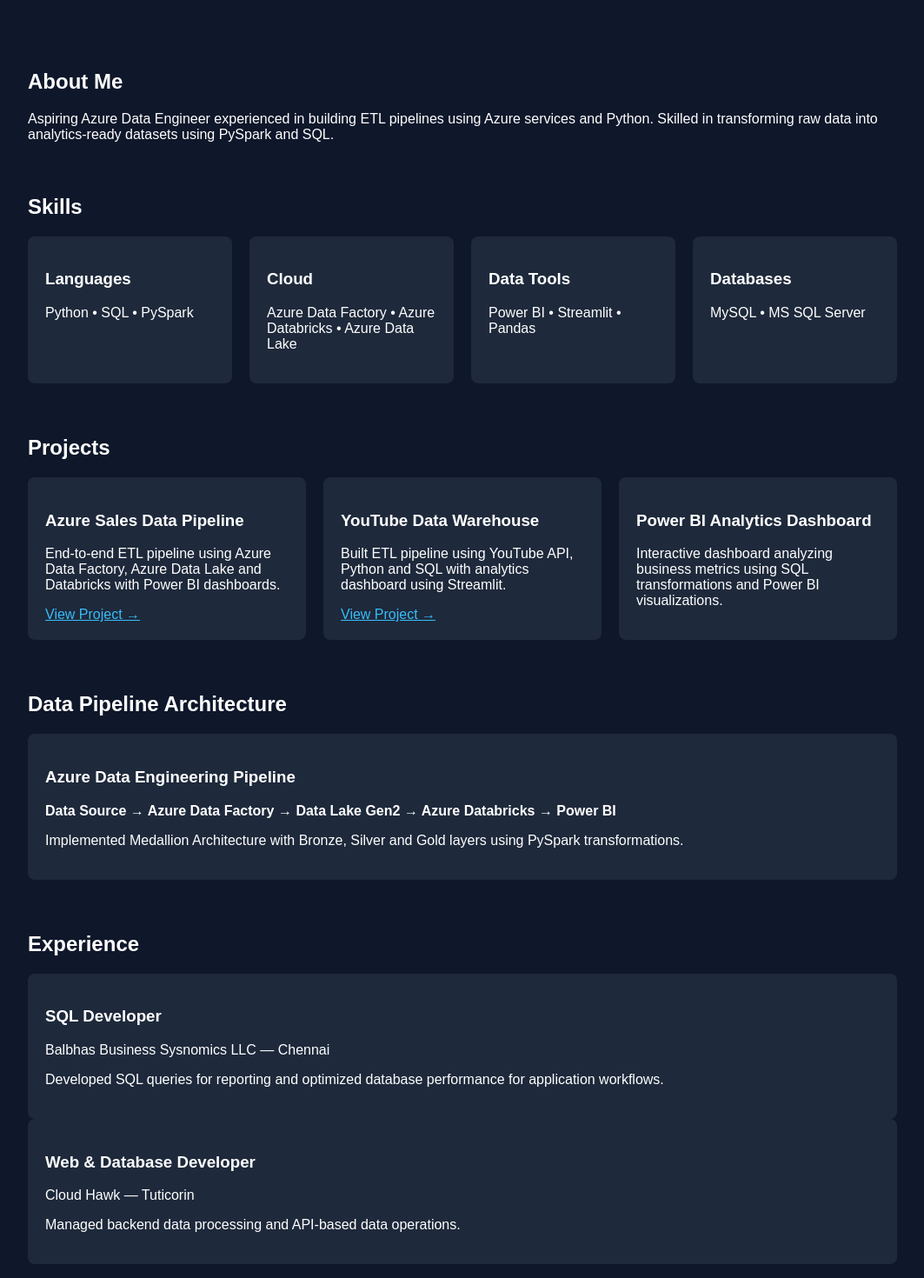
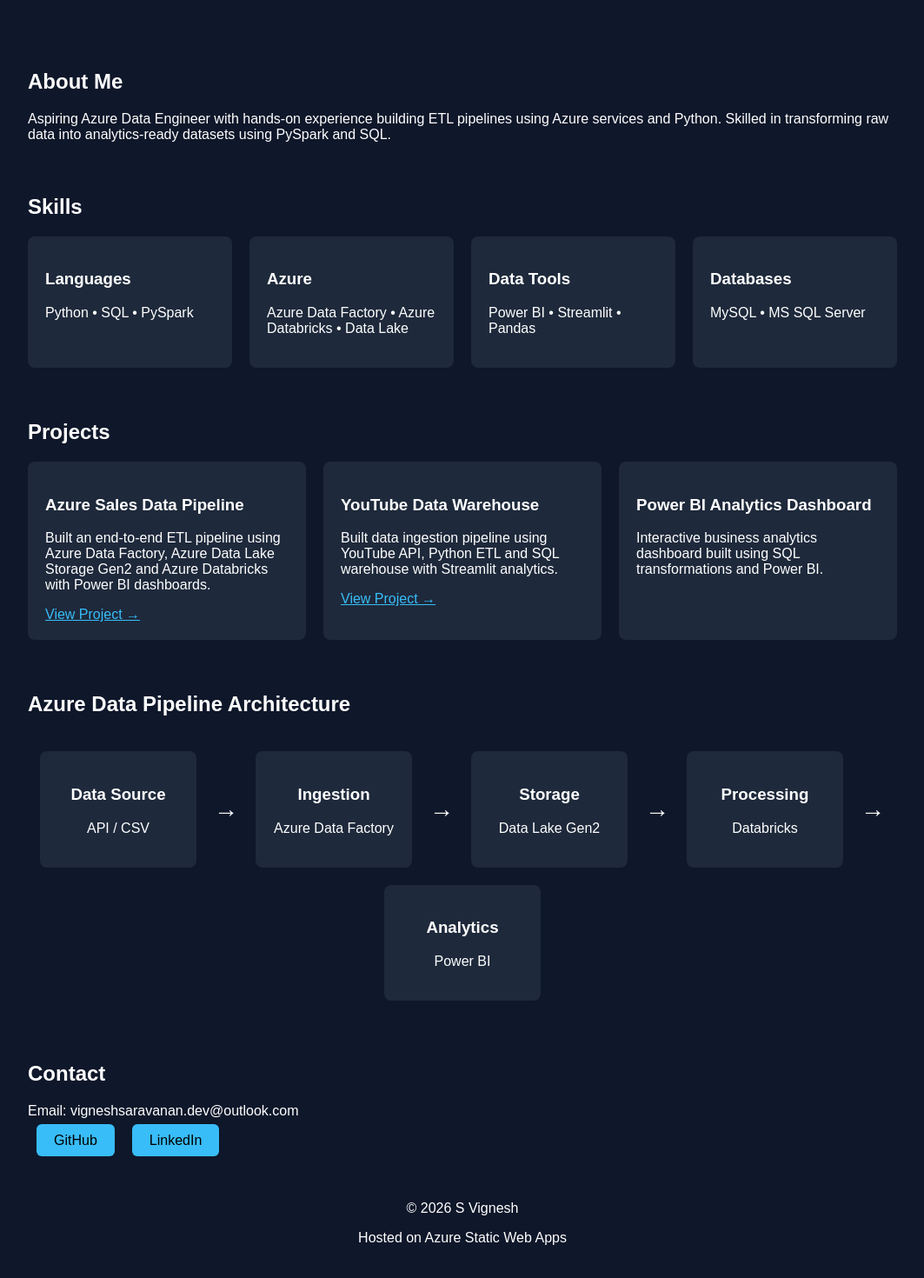
Before and after one commit to Vigneshs9899/data-engineer-portfolio, a React (Create React App) app: page / in a window 1280 px wide. Shown: the part 360-1830 px from the top of the page at 87% size, without its empty margins (108-1171 px from the left). Built offline with nearby package versions, Linux system fonts and the light colour scheme.

Commit message:
Final portfolio upgrade

```diff
--- a/src/App.js
+++ b/src/App.js
@@ -4,12 +4,11 @@
   return (
     <div className="container">
 
-      {/* Navbar */}
+      {/* NAVBAR */}
       <motion.nav
         className="navbar"
         initial={{ opacity: 0 }}
         animate={{ opacity: 1 }}
-        transition={{ duration: 1 }}
       >
         <h2>S Vignesh</h2>
 
@@ -17,15 +16,16 @@
           <a href="#about">About</a>
           <a href="#skills">Skills</a>
           <a href="#projects">Projects</a>
-          <a href="#architecture">Architecture</a>
+          <a href="#pipeline">Pipeline</a>
           <a href="#contact">Contact</a>
         </div>
       </motion.nav>
 
-      {/* Hero */}
+
+      {/* HERO */}
       <motion.header
         className="hero"
-        initial={{ opacity: 0, y: -40 }}
+        initial={{ opacity: 0, y: -50 }}
         animate={{ opacity: 1, y: 0 }}
         transition={{ duration: 1 }}
       >
@@ -43,28 +43,26 @@
         </div>
       </motion.header>
 
-      {/* About */}
+
+      {/* ABOUT */}
       <motion.section
         id="about"
-        initial={{ opacity: 0, y: 40 }}
-        whileInView={{ opacity: 1, y: 0 }}
-        transition={{ duration: 0.8 }}
+        initial={{ opacity: 0 }}
+        whileInView={{ opacity: 1 }}
       >
         <h2>About Me</h2>
 
         <p>
-          Aspiring Azure Data Engineer experienced in building ETL pipelines
-          using Azure services and Python. Skilled in transforming raw data
-          into analytics-ready datasets using PySpark and SQL.
+          Aspiring Azure Data Engineer with hands-on experience building
+          ETL pipelines using Azure services and Python.
+          Skilled in transforming raw data into analytics-ready datasets
+          using PySpark and SQL.
         </p>
       </motion.section>
 
-      {/* Skills */}
-      <motion.section
-        id="skills"
-        initial={{ opacity: 0 }}
-        whileInView={{ opacity: 1 }}
-      >
+
+      {/* SKILLS */}
+      <section id="skills">
         <h2>Skills</h2>
 
         <div className="grid">
@@ -75,8 +73,8 @@
           </motion.div>
 
           <motion.div className="card" whileHover={{ scale: 1.05 }}>
-            <h3>Cloud</h3>
-            <p>Azure Data Factory • Azure Databricks • Azure Data Lake</p>
+            <h3>Azure</h3>
+            <p>Azure Data Factory • Azure Databricks • Data Lake</p>
           </motion.div>
 
           <motion.div className="card" whileHover={{ scale: 1.05 }}>
@@ -90,14 +88,11 @@
           </motion.div>
 
         </div>
-      </motion.section>
+      </section>
 
-      {/* Projects */}
-      <motion.section
-        id="projects"
-        initial={{ opacity: 0 }}
-        whileInView={{ opacity: 1 }}
-      >
+
+      {/* PROJECTS */}
+      <section id="projects">
         <h2>Projects</h2>
 
         <div className="grid">
@@ -106,101 +101,98 @@
             <h3>Azure Sales Data Pipeline</h3>
 
             <p>
-              End-to-end ETL pipeline using Azure Data Factory,
-              Azure Data Lake and Databricks with Power BI dashboards.
+              Built an end-to-end ETL pipeline using Azure Data Factory,
+              Azure Data Lake Storage Gen2 and Azure Databricks with
+              Power BI dashboards.
             </p>
 
-            <a className="projectLink" href="https://github.com/Vigneshs9899">
+            <a
+              className="projectLink"
+              href="https://github.com/Vigneshs9899"
+            >
               View Project →
             </a>
           </motion.div>
+
 
           <motion.div className="card" whileHover={{ scale: 1.05 }}>
             <h3>YouTube Data Warehouse</h3>
 
             <p>
-              Built ETL pipeline using YouTube API, Python and SQL
-              with analytics dashboard using Streamlit.
+              Built data ingestion pipeline using YouTube API,
+              Python ETL and SQL warehouse with Streamlit analytics.
             </p>
 
-            <a className="projectLink" href="https://github.com/Vigneshs9899">
+            <a
+              className="projectLink"
+              href="https://github.com/Vigneshs9899"
+            >
               View Project →
             </a>
           </motion.div>
+
 
           <motion.div className="card" whileHover={{ scale: 1.05 }}>
             <h3>Power BI Analytics Dashboard</h3>
 
             <p>
-              Interactive dashboard analyzing business metrics
-              using SQL transformations and Power BI visualizations.
+              Interactive business analytics dashboard built
+              using SQL transformations and Power BI.
             </p>
           </motion.div>
 
         </div>
-      </motion.section>
+      </section>
 
-      {/* Architecture */}
-      <motion.section
-        id="architecture"
-        initial={{ opacity: 0 }}
-        whileInView={{ opacity: 1 }}
-      >
-        <h2>Data Pipeline Architecture</h2>
 
-        <div className="card">
+      {/* DATA PIPELINE */}
+      <section id="pipeline">
 
-          <h3>Azure Data Engineering Pipeline</h3>
+        <h2>Azure Data Pipeline Architecture</h2>
 
-          <p className="pipeline">
-            Data Source → Azure Data Factory → Data Lake Gen2 →
-            Azure Databricks → Power BI
-          </p>
+        <div className="pipelineContainer">
 
-          <p>
-            Implemented Medallion Architecture with Bronze,
-            Silver and Gold layers using PySpark transformations.
-          </p>
+          <div className="pipelineStep">
+            <h3>Data Source</h3>
+            <p>API / CSV</p>
+          </div>
+
+          <div className="arrow">→</div>
+
+          <div className="pipelineStep">
+            <h3>Ingestion</h3>
+            <p>Azure Data Factory</p>
+          </div>
+
+          <div className="arrow">→</div>
+
+          <div className="pipelineStep">
+            <h3>Storage</h3>
+            <p>Data Lake Gen2</p>
+          </div>
+
+          <div className="arrow">→</div>
+
+          <div className="pipelineStep">
+            <h3>Processing</h3>
+            <p>Databricks</p>
+          </div>
+
+          <div className="arrow">→</div>
+
+          <div className="pipelineStep">
+            <h3>Analytics</h3>
+            <p>Power BI</p>
+          </div>
 
         </div>
-      </motion.section>
 
-      {/* Experience */}
-      <motion.section
-        id="experience"
-        initial={{ opacity: 0 }}
-        whileInView={{ opacity: 1 }}
-      >
-        <h2>Experience</h2>
+      </section>
 
-        <div className="card">
-          <h3>SQL Developer</h3>
-          <p>Balbhas Business Sysnomics LLC — Chennai</p>
 
-          <p>
-            Developed SQL queries for reporting and optimized
-            database performance for application workflows.
-          </p>
-        </div>
+      {/* CONTACT */}
+      <section id="contact">
 
-        <div className="card">
-          <h3>Web & Database Developer</h3>
-          <p>Cloud Hawk — Tuticorin</p>
-
-          <p>
-            Managed backend data processing and API-based
-            data operations.
-          </p>
-        </div>
-
-      </motion.section>
-
-      {/* Contact */}
-      <motion.section
-        id="contact"
-        initial={{ opacity: 0 }}
-        whileInView={{ opacity: 1 }}
-      >
         <h2>Contact</h2>
 
         <p>Email: vigneshsaravanan.dev@outlook.com</p>
@@ -209,8 +201,11 @@
           <a href="https://github.com/Vigneshs9899">GitHub</a>
           <a href="https://linkedin.com/in/vigneshs9899">LinkedIn</a>
         </div>
-      </motion.section>
 
+      </section>
+
+
+      {/* FOOTER */}
       <footer>
         <p>© 2026 S Vignesh</p>
         <p>Hosted on Azure Static Web Apps</p>
--- a/src/index.css
+++ b/src/index.css
@@ -56,7 +56,6 @@
   background:#1e293b;
   padding:20px;
   border-radius:8px;
-  transition:transform .2s;
 }
 
 .projectLink{
@@ -65,9 +64,31 @@
   color:#38bdf8;
 }
 
-.pipeline{
-  font-weight:bold;
-  margin:15px 0;
+.pipelineContainer{
+  display:flex;
+  align-items:center;
+  justify-content:center;
+  flex-wrap:wrap;
+  margin-top:30px;
+}
+
+.pipelineStep{
+  background:#1e293b;
+  padding:20px;
+  border-radius:8px;
+  margin:10px;
+  min-width:140px;
+  text-align:center;
+  transition:transform .3s;
+}
+
+.pipelineStep:hover{
+  transform:scale(1.1);
+}
+
+.arrow{
+  font-size:28px;
+  margin:10px;
 }
 
 footer{
```
